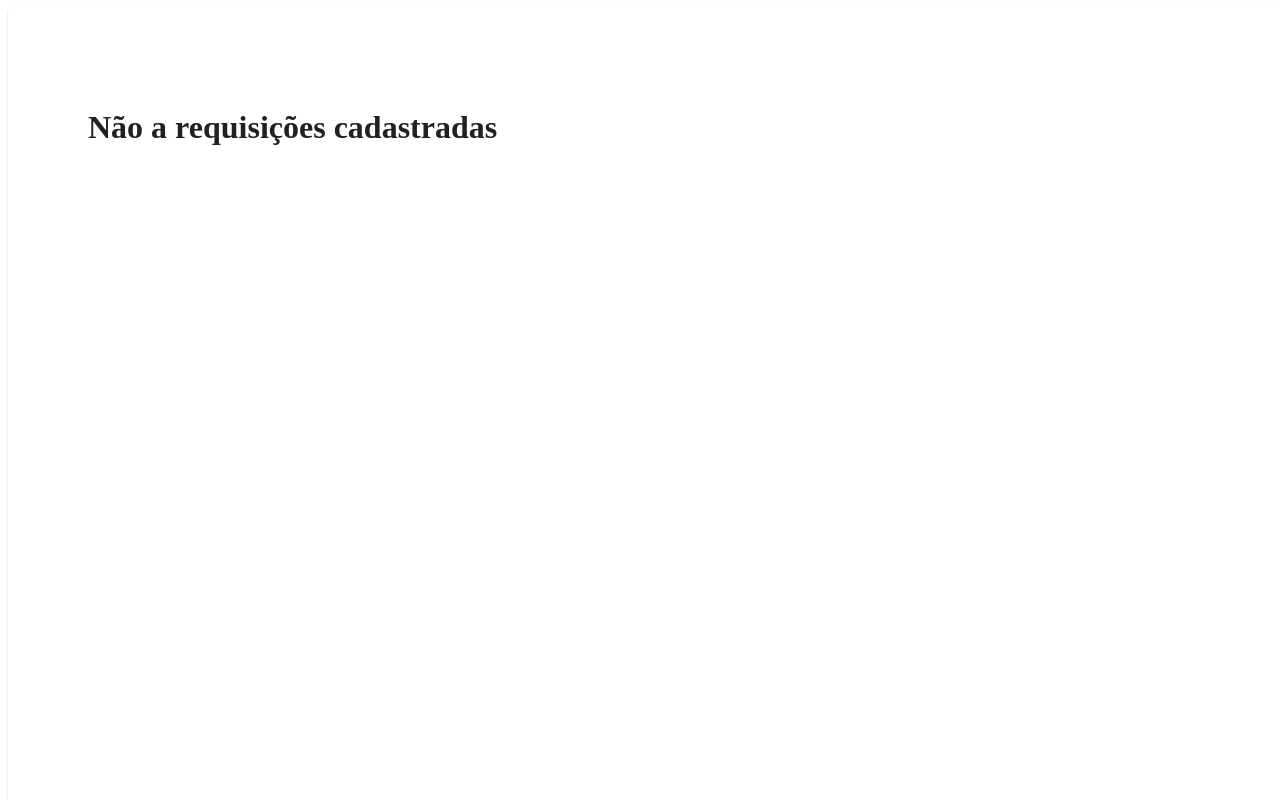
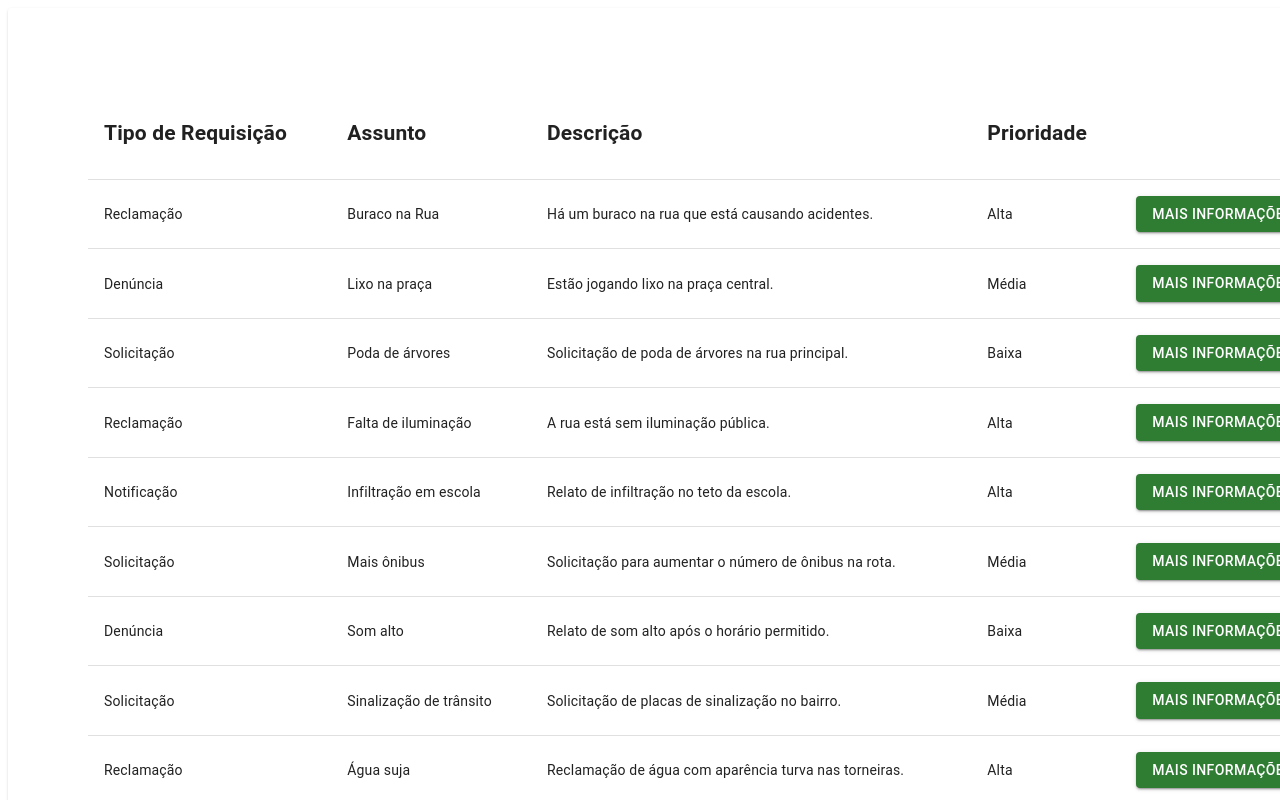
Before and after one commit to cortoppassi/voce-vereador-app, a Next.js app: page /transparencia in a window 1280 px wide. Shown: the top 800 px of the page. Built offline with nearby package versions, Linux system fonts and the light colour scheme.

Commit message:
fix: transparency

```diff
--- a/src/pages/transparencia.js
+++ b/src/pages/transparencia.js
@@ -29,26 +29,93 @@ const style = {
 const Trasparencia = () => {
   const [requisicoes, setRequisicoes] = useState([]);
   const [open, setOpen] = React.useState(false);
-  const handleOpen = () => {
-    setOpen(true);
-  };
-  const handleClose = () => {
-    setOpen(false);
-  };
+  const [isClient, setIsClient] = useState(false);
 
+  const handleOpen = () => {setOpen(true)};
+  const handleClose = () => {setOpen(false)};
+
+  const predefinidas = [
+    {
+      tipoRequisicao: "Reclamação",
+      Assunto: "Buraco na Rua",
+      Descricao: "Há um buraco na rua que está causando acidentes.",
+      Prioridade: "Alta",
+    },
+    {
+      tipoRequisicao: "Denúncia",
+      Assunto: "Lixo na praça",
+      Descricao: "Estão jogando lixo na praça central.",
+      Prioridade: "Média",
+    },
+    {
+      tipoRequisicao: "Solicitação",
+      Assunto: "Poda de árvores",
+      Descricao: "Solicitação de poda de árvores na rua principal.",
+      Prioridade: "Baixa",
+    },
+    // Adicione outras 7 requisições aqui
+    {
+      tipoRequisicao: "Reclamação",
+      Assunto: "Falta de iluminação",
+      Descricao: "A rua está sem iluminação pública.",
+      Prioridade: "Alta",
+    },
+    {
+      tipoRequisicao: "Notificação",
+      Assunto: "Infiltração em escola",
+      Descricao: "Relato de infiltração no teto da escola.",
+      Prioridade: "Alta",
+    },
+    {
+      tipoRequisicao: "Solicitação",
+      Assunto: "Mais ônibus",
+      Descricao: "Solicitação para aumentar o número de ônibus na rota.",
+      Prioridade: "Média",
+    },
+    {
+      tipoRequisicao: "Denúncia",
+      Assunto: "Som alto",
+      Descricao: "Relato de som alto após o horário permitido.",
+      Prioridade: "Baixa",
+    },
+    {
+      tipoRequisicao: "Solicitação",
+      Assunto: "Sinalização de trânsito",
+      Descricao: "Solicitação de placas de sinalização no bairro.",
+      Prioridade: "Média",
+    },
+    {
+      tipoRequisicao: "Reclamação",
+      Assunto: "Água suja",
+      Descricao: "Reclamação de água com aparência turva nas torneiras.",
+      Prioridade: "Alta",
+    },
+    {
+      tipoRequisicao: "Notificação",
+      Assunto: "Calçada quebrada",
+      Descricao: "Notificação de calçada quebrada em frente à padaria.",
+      Prioridade: "Baixa",
+    },
+  ];
   useEffect(() => {
-    const storedRequisicoes = localStorage.getItem("requisicoes");
-    if (storedRequisicoes) {
-      setRequisicoes(JSON.parse(storedRequisicoes));
-    }
+    setIsClient(true);
+    const storedRequisicoes = JSON.parse(localStorage.getItem("requisicoes")) || [];
+    const allRequisicoes = [...predefinidas, ...storedRequisicoes];
+    const uniqueRequisicoes = Array.from(new Set(allRequisicoes.map(a => JSON.stringify(a)))).map(a => JSON.parse(a));
+
+    localStorage.setItem("requisicoes", JSON.stringify(uniqueRequisicoes));
+    setRequisicoes(uniqueRequisicoes);
   }, []);
+
+  if (!isClient) {
+    return null;
+  }
 
   return (
     <TableContainer component={Paper} sx={{ padding: "10vh", height: "80vh" }}>
       <Table sx={{ minWidth: 650 }} aria-label="simple table">
       {requisicoes && requisicoes.length != 0 ? (
         <TableHead>
-          {console.log(requisicoes)}
         <TableRow>
           <TableCell>
             <h2>Tipo de Requisição</h2>
```
